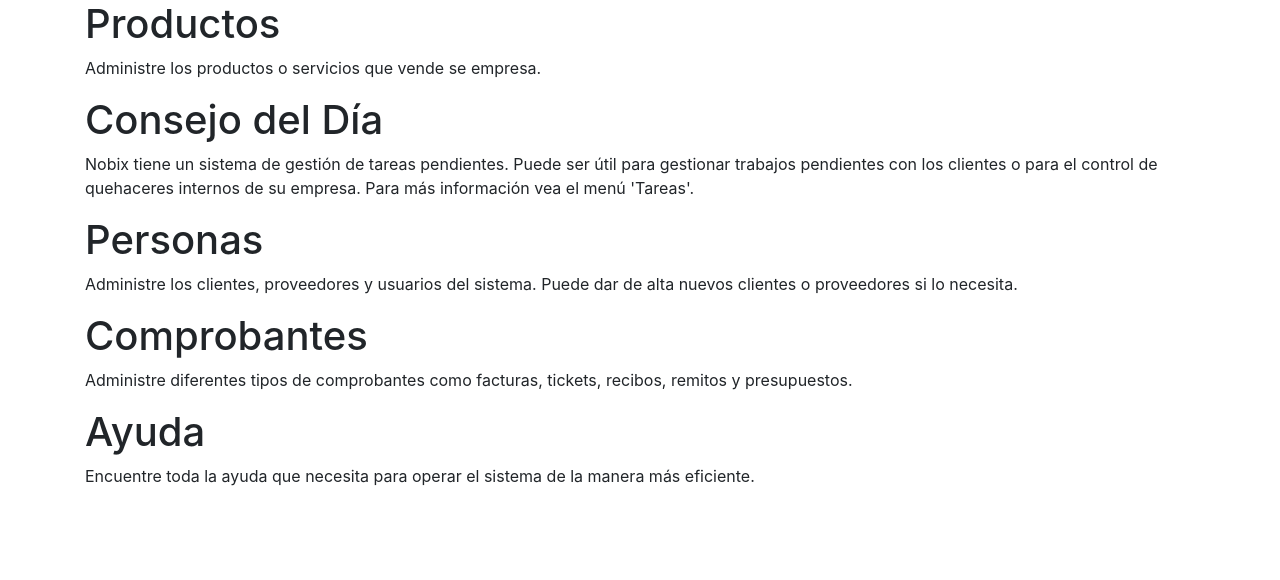
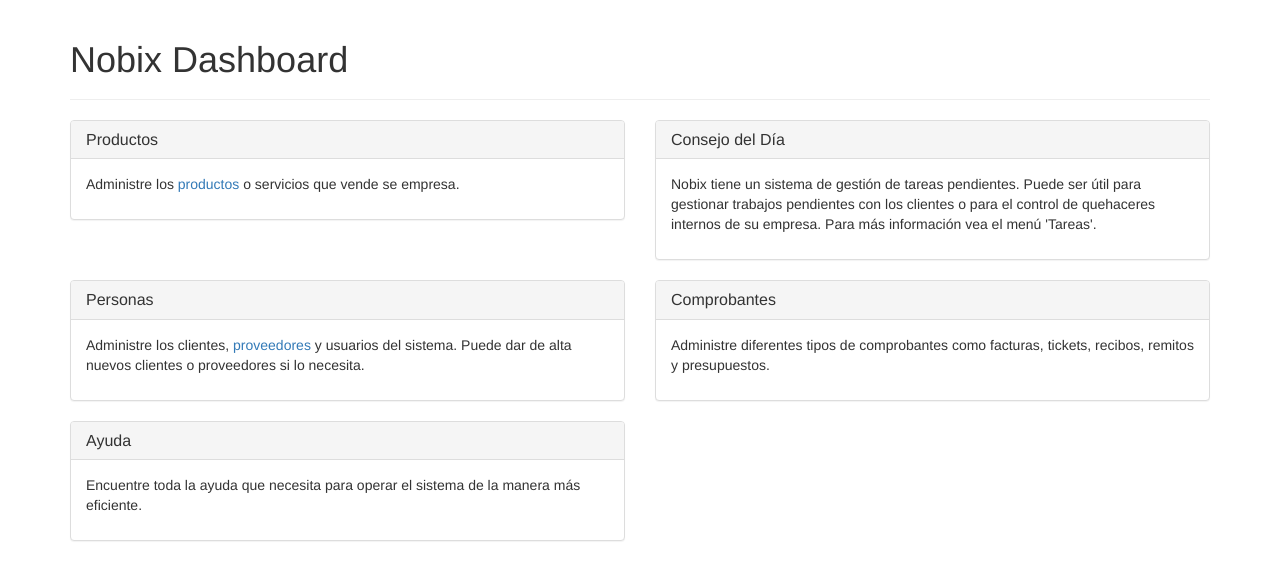
Before and after one commit to coyotevz/nbs, a Flask app: template nbs/web/templates/dashboard/index.html in a window 1280 px wide. Shown: the top 580 px of the page. Run offline with Flask 2, Linux system fonts and the light colour scheme; the template is opened without the code that fills it, so the values that code supplies are empty; parts of the project's set-up code (start-up, migrations or seed data) failed here and were passed over; some libraries are stand-ins or nearby versions.

Commit message:
Basic panels for dashboard

```diff
--- a/nbs/web/templates/dashboard/index.html
+++ b/nbs/web/templates/dashboard/index.html
@@ -14,39 +14,82 @@
 
   </head>
   <body>
+    <div class="container">
 
-    <div class="container">
-      <div id="products_dashboard">
-        <h1>Productos</h1>
-        <p>Administre los productos o servicios que vende se empresa.</p>
+      <div class="page-header">
+        <h1>Nobix Dashboard</h1>
       </div>
 
-      <div id="tod_dashboard">
-        <h1>Consejo del Día</h1>
-        <p>Nobix tiene un sistema de gestión de tareas pendientes. Puede ser útil
-          para gestionar trabajos pendientes con los clientes o para el control
-          de quehaceres internos de su empresa. Para más información vea el menú
-          'Tareas'.</p>
+      <div class="row">
+        <div class="col-md-6">
+          <div id="products_dashboard" class="panel panel-default">
+            <div class="panel-heading">
+              <h1 class="panel-title">Productos</h1>
+            </div>
+            <div class="panel-body">
+              <p>Administre los <a href="{{ url_for('web.product.list') }}">productos</a> o servicios que vende se empresa.</p>
+            </div>
+          </div>
+        </div>
+
+        <div class="col-md-6">
+          <div id="tod_dashboard" class="panel panel-default">
+            <div class="panel-heading">
+              <h1 class="panel-title">Consejo del Día</h1>
+            </div>
+            <div class="panel-body">
+              <p>Nobix tiene un sistema de gestión de tareas pendientes. Puede
+                ser útil para gestionar trabajos pendientes con los clientes o
+                para el control de quehaceres internos de su empresa. Para más
+                información vea el menú 'Tareas'.</p>
+            </div>
+          </div>
+        </div>
+
       </div>
 
-      <div id="people_dashboard">
-        <h1>Personas</h1>
-        <p>Administre los clientes, proveedores y usuarios del sistema. Puede dar
-          de alta nuevos clientes o proveedores si lo necesita.</p>
+      <div class="row">
+
+        <div class="col-md-6">
+          <div id="people_dashboard" class="panel panel-default">
+            <div class="panel-heading">
+              <h1 class="panel-title">Personas</h1>
+            </div>
+            <div class="panel-body">
+              <p>Administre los clientes, <a href="{{ url_for('web.supplier.index') }}">proveedores</a> y usuarios del sistema.
+                Puede dar de alta nuevos clientes o proveedores si lo
+                necesita.</p>
+            </div>
+          </div>
+        </div>
+
+        <div class="col-md-6">
+          <div id="documents_dashboard" class="panel panel-default">
+            <div class="panel-heading">
+              <h1 class="panel-title">Comprobantes</h1>
+            </div>
+            <div class="panel-body">
+              <p>Administre diferentes tipos de comprobantes como facturas,
+                tickets, recibos, remitos y presupuestos.</p>
+            </div>
+          </div>
+        </div>
       </div>
 
-      <div id="documents_dashboard">
-        <h1>Comprobantes</h1>
-        <p>Administre diferentes tipos de comprobantes como facturas, tickets,
-          recibos, remitos y presupuestos.</p>
+      <div class="row">
+        <div class="col-md-6">
+          <div id="help_dashboard" class="panel panel-default">
+            <div class="panel-heading">
+              <h1 class="panel-title">Ayuda</h1>
+            </div>
+            <div class="panel-body">
+              <p>Encuentre toda la ayuda que necesita para operar el sistema de
+                la manera más eficiente.</p>
+            </div>
+          </div>
+        </div>
       </div>
 
-      <div id="help_dashboard">
-        <h1>Ayuda</h1>
-        <p>Encuentre toda la ayuda que necesita para operar el sistema de la
-          manera más eficiente.</p>
-      </div>
     </div>
-
   </body>
 </html>
```
